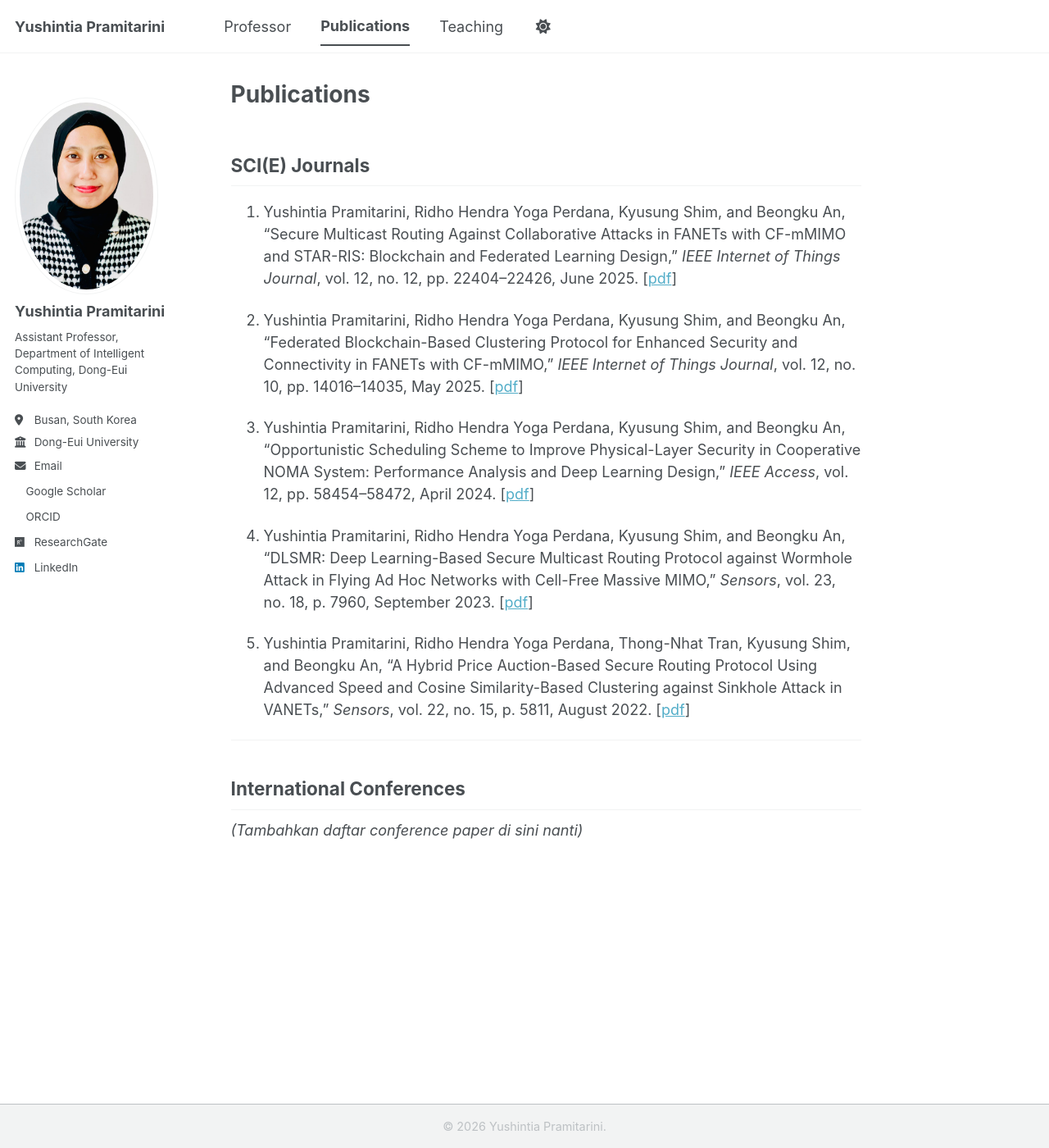
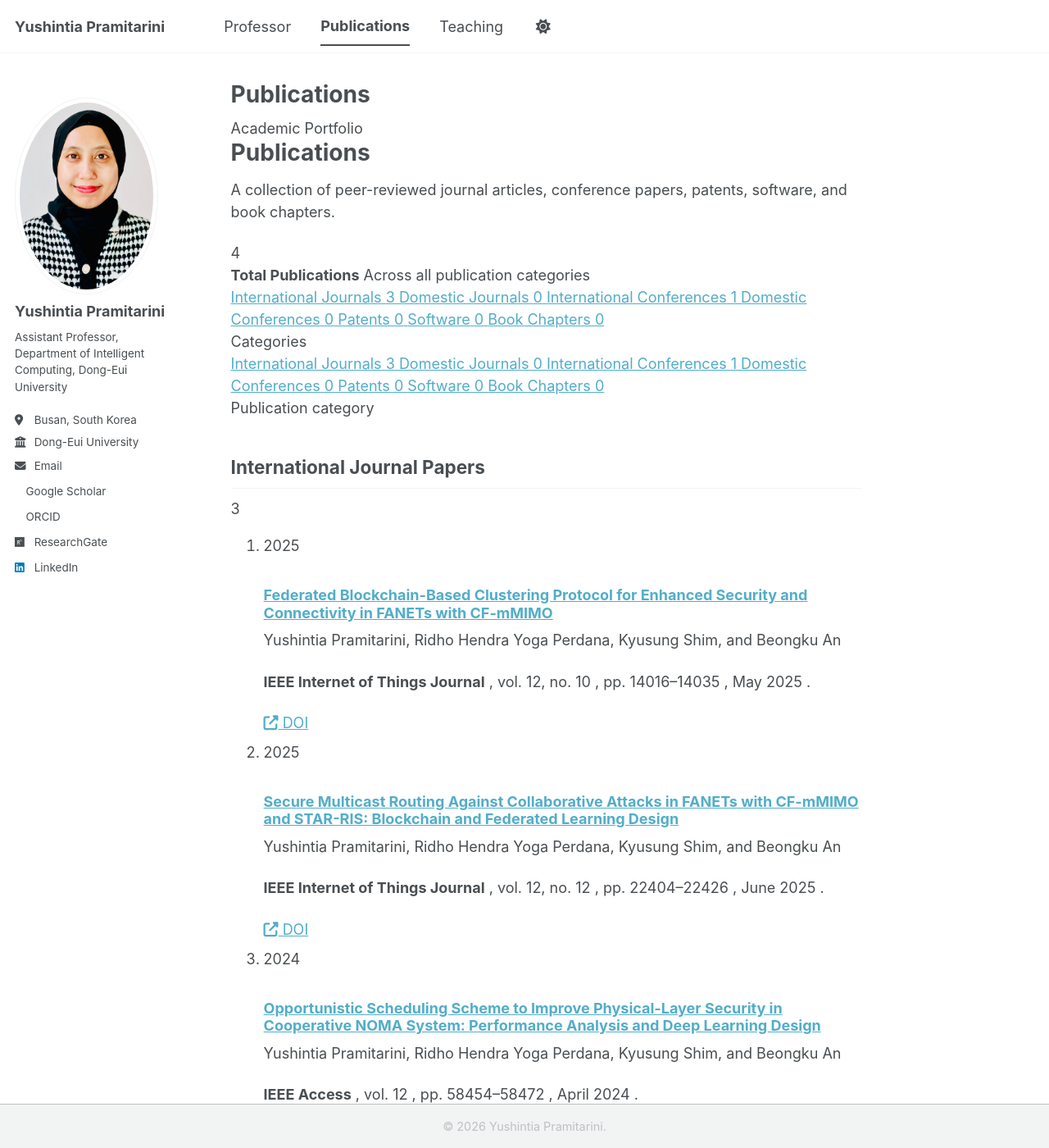
Before and after one commit to yushintia/yushintia.github.io, a Jekyll site: the page built from _pages/publications.md, in a window 1280 px wide and 1400 px high. Shown: the whole window at 82% size. Built offline with Jekyll 4.4.1, drawn with Linux system fonts in a browser that asks for light colours; a style sheet for code colours, icons or effects is not loaded; some of the changed text lies outside the part shown.

Commit message:
Revamp publications page with new layout and features
Updated the publications page layout and added dynamic publication counting.

```diff
--- a/_pages/publications.md
+++ b/_pages/publications.md
@@ -4,20 +4,183 @@ permalink: /publications/
 author_profile: true
 ---
 
-## SCI(E) Journals
+<div class="pub-page">
 
-1. Yushintia Pramitarini, Ridho Hendra Yoga Perdana, Kyusung Shim, and Beongku An, "Secure Multicast Routing Against Collaborative Attacks in FANETs with CF-mMIMO and STAR-RIS: Blockchain and Federated Learning Design," *IEEE Internet of Things Journal*, vol. 12, no. 12, pp. 22404–22426, June 2025. [[pdf](https://doi.org/10.1109/JIOT.2025.3551746)]
+  <div class="pub-hero">
+    <span class="pub-eyebrow">Academic Portfolio</span>
+    <h1>Publications</h1>
+    <p>
+      A collection of peer-reviewed journal articles, conference papers,
+      patents, software, and book chapters.
+    </p>
+  </div>
 
-2. Yushintia Pramitarini, Ridho Hendra Yoga Perdana, Kyusung Shim, and Beongku An, "Federated Blockchain-Based Clustering Protocol for Enhanced Security and Connectivity in FANETs with CF-mMIMO," *IEEE Internet of Things Journal*, vol. 12, no. 10, pp. 14016–14035, May 2025. [[pdf](https://doi.org/10.1109/JIOT.2025.3525644)]
+  {% assign publication_groups =
+    "international_journals,domestic_journals,international_conferences,domestic_conferences,patents,software,book_chapters"
+    | split: ","
+  %}
 
-3. Yushintia Pramitarini, Ridho Hendra Yoga Perdana, Kyusung Shim, and Beongku An, "Opportunistic Scheduling Scheme to Improve Physical-Layer Security in Cooperative NOMA System: Performance Analysis and Deep Learning Design," *IEEE Access*, vol. 12, pp. 58454–58472, April 2024. [[pdf](https://doi.org/10.1109/ACCESS.2024.3392255)]
+  {% assign total_publications = 0 %}
 
-4. Yushintia Pramitarini, Ridho Hendra Yoga Perdana, Kyusung Shim, and Beongku An, "DLSMR: Deep Learning-Based Secure Multicast Routing Protocol against Wormhole Attack in Flying Ad Hoc Networks with Cell-Free Massive MIMO," *Sensors*, vol. 23, no. 18, p. 7960, September 2023. [[pdf](https://doi.org/10.3390/s23187960)]
+  {% for group_key in publication_groups %}
+    {% assign group = site.data.publications[group_key] %}
+    {% assign total_publications = total_publications | plus: group.items.size %}
+  {% endfor %}
 
-5. Yushintia Pramitarini, Ridho Hendra Yoga Perdana, Thong-Nhat Tran, Kyusung Shim, and Beongku An, "A Hybrid Price Auction-Based Secure Routing Protocol Using Advanced Speed and Cosine Similarity-Based Clustering against Sinkhole Attack in VANETs," *Sensors*, vol. 22, no. 15, p. 5811, August 2022. [[pdf](https://doi.org/10.3390/s22155811)]
+  <div class="pub-summary">
+    <div class="pub-summary-number">
+      {{ total_publications }}
+    </div>
 
----
+    <div>
+      <strong>Total Publications</strong>
+      <span>Across all publication categories</span>
+    </div>
+  </div>
 
-## International Conferences
+  <nav class="pub-category-nav" aria-label="Publication categories">
+    {% for group_key in publication_groups %}
+      {% assign group = site.data.publications[group_key] %}
 
-*(Tambahkan daftar conference paper di sini nanti)*
+      <a href="#{{ group_key }}">
+        <span>{{ group.short_title }}</span>
+        <span class="pub-nav-count">{{ group.items.size }}</span>
+      </a>
+    {% endfor %}
+  </nav>
+
+  <div class="pub-layout">
+
+    <aside class="pub-sidebar">
+      <div class="pub-sidebar-title">Categories</div>
+
+      {% for group_key in publication_groups %}
+        {% assign group = site.data.publications[group_key] %}
+
+        <a href="#{{ group_key }}">
+          <span>{{ group.short_title }}</span>
+          <span>{{ group.items.size }}</span>
+        </a>
+      {% endfor %}
+    </aside>
+
+    <main class="pub-content">
+
+      {% for group_key in publication_groups %}
+        {% assign group = site.data.publications[group_key] %}
+
+        <section class="pub-section" id="{{ group_key }}">
+
+          <div class="pub-section-heading">
+            <div>
+              <span class="pub-section-label">
+                Publication category
+              </span>
+
+              <h2>{{ group.title }}</h2>
+            </div>
+
+            <div class="pub-section-count">
+              {{ group.items.size }}
+            </div>
+          </div>
+
+          {% if group.items.size > 0 %}
+
+            <ol class="pub-list">
+              {% assign sorted_items = group.items | sort: "year" | reverse %}
+
+              {% for item in sorted_items %}
+                <li class="pub-item">
+
+                  <div class="pub-item-year">
+                    {{ item.year }}
+                  </div>
+
+                  <div class="pub-item-body">
+                    <h3>
+                      {% if item.doi != "" %}
+                        <a
+                          href="{{ item.doi }}"
+                          target="_blank"
+                          rel="noopener noreferrer"
+                        >
+                          {{ item.title }}
+                        </a>
+                      {% else %}
+                        {{ item.title }}
+                      {% endif %}
+                    </h3>
+
+                    <p class="pub-authors">
+                      {{ item.authors }}
+                    </p>
+
+                    <p class="pub-meta">
+                      <strong>{{ item.venue }}</strong>
+
+                      {% if item.volume != "" %}
+                        , {{ item.volume }}
+                      {% endif %}
+
+                      {% if item.pages != "" %}
+                        , {{ item.pages }}
+                      {% endif %}
+
+                      {% if item.date != "" %}
+                        , {{ item.date }}
+                      {% endif %}.
+                    </p>
+
+                    {% if item.doi != "" or item.pdf != "" %}
+                      <div class="pub-actions">
+
+                        {% if item.doi != "" %}
+                          <a
+                            href="{{ item.doi }}"
+                            target="_blank"
+                            rel="noopener noreferrer"
+                          >
+                            <i class="fas fa-external-link-alt"></i>
+                            DOI
+                          </a>
+                        {% endif %}
+
+                        {% if item.pdf != "" %}
+                          <a
+                            href="{{ item.pdf | relative_url }}"
+                            target="_blank"
+                            rel="noopener noreferrer"
+                          >
+                            <i class="fas fa-file-pdf"></i>
+                            PDF
+                          </a>
+                        {% endif %}
+
+                      </div>
+                    {% endif %}
+                  </div>
+
+                </li>
+              {% endfor %}
+            </ol>
+
+          {% else %}
+
+            <div class="pub-empty">
+              <i class="far fa-folder-open"></i>
+
+              <div>
+                <strong>No publications listed yet.</strong>
+                <p>This category will be updated soon.</p>
+              </div>
+            </div>
+
+          {% endif %}
+
+        </section>
+      {% endfor %}
+
+    </main>
+  </div>
+</div>
```
